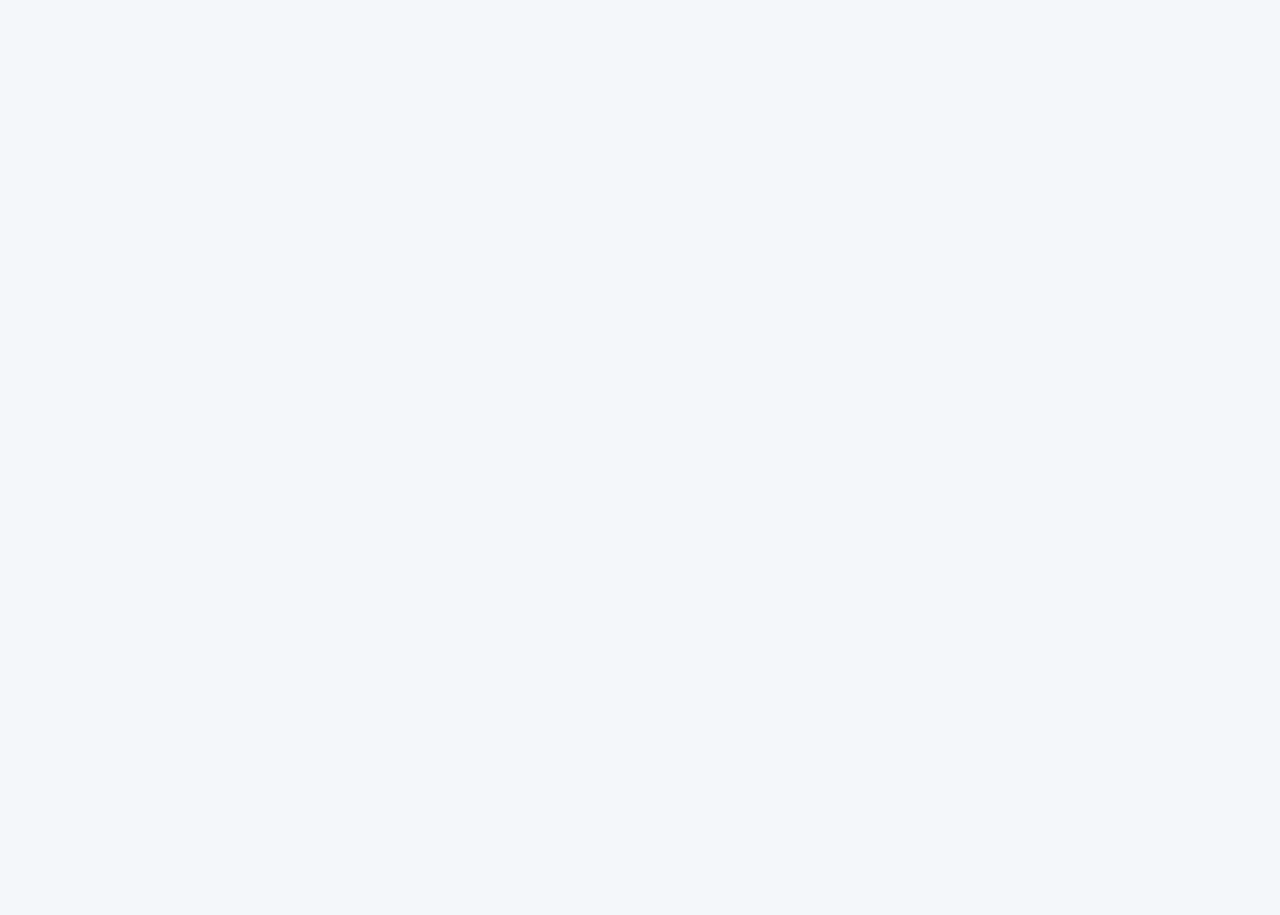
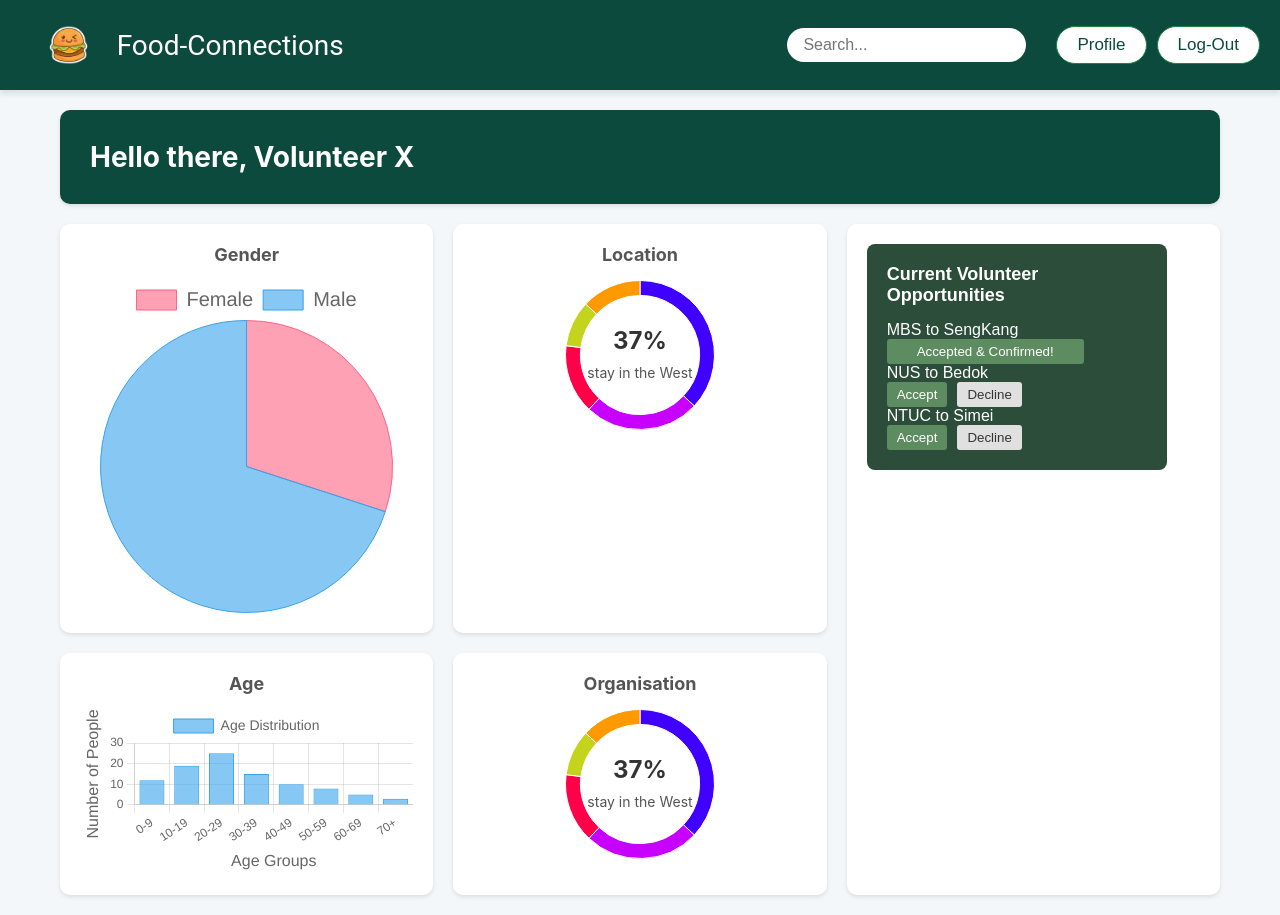
Before and after one commit to Code-to-Give/Frontend, a React (Create React App) app in the folder food-connections/: page /home in a window 1280 px wide. Before the commit this address had no page. Before the commit the page ends 800 px from the top, so only its background shows below. Built offline with nearby package versions, Linux system fonts and the light colour scheme.

Commit message:
added volunteer pages

```diff
--- a/food-connections/src/App.js
+++ b/food-connections/src/App.js
@@ -9,6 +9,8 @@ import DonorProfilePage from "./pages/ProfilePage/DonorProfilePage";
 import FormPage from "./pages/FormPage/FormPage";
 import DonorApprovalPage from "./pages/DonorApprovalPage/DonorApprovalPage";
 import DonorHomePage from "./pages/HomePage/DonorHomePage";
+import VolunHomePage from "./pages/HomePage/VolunHomePage";
+
 import "./App.css";
 
 function App() {
@@ -21,11 +23,13 @@ function App() {
         <Route path="/donor-approval" element={<DonorApprovalPage />} />
         <Route path="/donor-home" element={<DonorHomePage />} />
         <Route path="/bene-home" element={<BeneHomePage />} />
+        <Route path="/home" element={<VolunHomePage />} />
         <Route path="/donor-profile" element={<DonorProfilePage />} />
         <Route path="/bene-profile" element={<DonorProfilePage />} />
         {/* <Route path="/bene-home" element={<BeneHomePage />} /> */}
         {/* <Route path="/bene-profile" element={<BeneProfilePage />} /> */}
         <Route path="/form" element={<FormPage />} />
+
 
       </Routes>
     </Router>
--- /dev/null
+++ b/food-connections/src/components/VolunteerNotif/VolunteerNotif.css
@@ -0,0 +1,69 @@
+body {
+    font-family: 'Roboto', sans-serif;
+    background-color: #f4f7fa;
+    margin: 0;
+    padding: 0;
+  }
+
+  .dashboard-container {
+    padding: 20px;
+    max-width: 1200px;
+    margin: 0 auto;
+  }
+
+  .dashboard-header {
+    display: flex;
+    justify-content: space-between;
+    align-items: center;
+    padding: 30px;
+    background-color: #0d4a3e;
+    border-radius: 10px;
+    box-shadow: 0 2px 4px rgba(0, 0, 0, 0.1);
+    margin-bottom: 20px;
+  }
+
+  .dashboard-header h1 {
+    margin: 0;
+    font-size: 28px;
+    color: #ffffff;
+  }
+
+  .dashboard-content {
+    display: grid;
+    grid-template-columns: 1fr 1fr 1fr;
+    gap: 20px;
+  }
+
+  .charts {
+    display: grid;
+    grid-template-columns: repeat(2, 1fr);
+    gap: 20px;
+    grid-column: span 2;
+  }
+
+  .chart-item {
+    background-color: #ffffff;
+    padding: 20px;
+    border-radius: 10px;
+    box-shadow: 0 2px 4px rgba(0, 0, 0, 0.1);
+    text-align: center;
+  }
+
+  .chart-item h2 {
+    font-size: 18px;
+    margin-bottom: 15px;
+    color: #555;
+  }
+
+  .pending-volunteer {
+    background-color: #ffffff;
+    padding: 20px;
+    border-radius: 10px;
+    box-shadow: 0 2px 4px rgba(0, 0, 0, 0.1);
+  }
+
+  .pending-volunteer h2 {
+    font-size: 18px;
+    margin-bottom: 15px;
+    color: #ffffff;
+  }
--- /dev/null
+++ b/food-connections/src/components/VolunteerNotif/VolunteerNotif.js
@@ -0,0 +1,69 @@
+import React from "react";
+import "./VolunteerNotif.css";
+
+const Button = ({ label, onClick, disabled, className }) => {
+  return (
+    <button className={className} onClick={onClick} disabled={disabled}>
+      {label}
+    </button>
+  );
+};
+
+const VolunteerItem = ({ name, status, onAccept, onDecline }) => {
+  return (
+    <div className="volunteerItem">
+      <span className="volunteerItem">{name}</span>
+      {status === "pending" ? (
+        <div className="buttonGroup">
+          <Button label="Accept" onClick={onAccept} className="acceptButton" />
+          <Button
+            label="Decline"
+            onClick={onDecline}
+            className="declineButton"
+          />
+        </div>
+      ) : (
+        <Button
+          label="Accepted & Confirmed!"
+          disabled={true}
+          className="statusButton"
+        />
+      )}
+    </div>
+  );
+};
+
+const VolunteerNotif = () => {
+  const donations = [
+    { name: "MBS to SengKang", status: "accepted" },
+    { name: "NUS to Bedok", status: "pending" },
+    { name: "NTUC to Simei", status: "pending" },
+  ];
+
+  const handleAccept = (name) => {
+    console.log(`${name} accepted`);
+    // Handle accept logic
+  };
+
+  const handleDecline = (name) => {
+    console.log(`${name} declined`);
+    // Handle decline logic
+  };
+
+  return (
+    <div className="container">
+      <h2 className="title">Current Volunteer Opportunities</h2>
+      {donations.map((donation) => (
+        <VolunteerItem
+          key={donation.name}
+          name={donation.name}
+          status={donation.status}
+          onAccept={() => handleAccept(donation.name)}
+          onDecline={() => handleDecline(donation.name)}
+        />
+      ))}
+    </div>
+  );
+};
+
+export default VolunteerNotif;
--- /dev/null
+++ b/food-connections/src/pages/HomePage/VolunHomePage.css
@@ -0,0 +1,69 @@
+body {
+    font-family: 'Roboto', sans-serif;
+    background-color: #f4f7fa;
+    margin: 0;
+    padding: 0;
+  }
+
+  .dashboard-container {
+    padding: 20px;
+    max-width: 1200px;
+    margin: 0 auto;
+  }
+
+  .dashboard-header {
+    display: flex;
+    justify-content: space-between;
+    align-items: center;
+    padding: 30px;
+    background-color: #0d4a3e;
+    border-radius: 10px;
+    box-shadow: 0 2px 4px rgba(0, 0, 0, 0.1);
+    margin-bottom: 20px;
+  }
+
+  .dashboard-header h1 {
+    margin: 0;
+    font-size: 28px;
+    color: #ffffff;
+  }
+
+  .dashboard-content {
+    display: grid;
+    grid-template-columns: 1fr 1fr 1fr;
+    gap: 20px;
+  }
+
+  .charts {
+    display: grid;
+    grid-template-columns: repeat(2, 1fr);
+    gap: 20px;
+    grid-column: span 2;
+  }
+
+  .chart-item {
+    background-color: #ffffff;
+    padding: 20px;
+    border-radius: 10px;
+    box-shadow: 0 2px 4px rgba(0, 0, 0, 0.1);
+    text-align: center;
+  }
+
+  .chart-item h2 {
+    font-size: 18px;
+    margin-bottom: 15px;
+    color: #555;
+  }
+
+  .pending-donations {
+    background-color: #ffffff;
+    padding: 20px;
+    border-radius: 10px;
+    box-shadow: 0 2px 4px rgba(0, 0, 0, 0.1);
+  }
+
+  .pending-donations h2 {
+    font-size: 18px;
+    margin-bottom: 15px;
+    color: #ffffff;
+  }
--- /dev/null
+++ b/food-connections/src/pages/HomePage/VolunHomePage.js
@@ -0,0 +1,48 @@
+import React from "react";
+import "./VolunHomePage.css";
+import LoggedInNavbar from "../../components/LoggedInNavBar/LoggedInNavBar";
+import Piechart from "../../components/Piechart/Piechart";
+import Histogram from "../../components/Histogram/Histogram";
+import DonutChart from "../../components/DonutChart/DonutChart";
+import VolunteerNotif from "../../components/VolunteerNotif/VolunteerNotif";
+
+function VolunHomePage() {
+  return (
+    <div>
+      <LoggedInNavbar />
+      <div className="dashboard-container">
+        <header className="dashboard-header">
+          <h1>Hello there, Volunteer X</h1>
+        </header>
+        <div className="dashboard-content">
+          <div className="charts">
+            <div className="chart-item">
+              <h2>Gender</h2>
+              <Piechart />
+            </div>
+
+            <div className="chart-item">
+              <h2>Location</h2>
+              <DonutChart />
+            </div>
+
+            <div className="chart-item">
+              <h2>Age</h2>
+              <Histogram />
+            </div>
+
+            <div className="chart-item">
+              <h2>Organisation</h2>
+              <DonutChart />
+            </div>
+          </div>
+          <div className="pending-donations">
+            <VolunteerNotif />
+          </div>
+        </div>
+      </div>
+    </div>
+  );
+}
+
+export default VolunHomePage;
--- a/food-connections/src/pages/LandingPage/LandingPage.css
+++ b/food-connections/src/pages/LandingPage/LandingPage.css
@@ -93,13 +93,13 @@ body {
   box-shadow: 0px 6px 12px rgba(0, 0, 0, 0.15);
 }
 
-#donor-section h2, #beneficiary-section h2 {
+#donor-section h2, #beneficiary-section h2, #volunteer-section h2{
   font-size: 1.8rem;
   color: #0d4a3e;
   margin-bottom: 10px;
 }
 
-#donor-section p, #beneficiary-section p {
+#donor-section p, #beneficiary-section p, #volunteer-section p{
   font-size: 1rem;
   color: #333;
   line-height: 1.6;
--- a/food-connections/src/pages/LandingPage/LandingPage.js
+++ b/food-connections/src/pages/LandingPage/LandingPage.js
@@ -35,6 +35,14 @@ function LandingPage() {
               ensuring that you and your loved ones have access to nutritious meals.
             </p>
           </div>
+          <div className="info-section" id="volunteer-section">
+            <h2>For Volunteers</h2>
+            <p>
+            Empowering volunteers to connect food donors with those in need, facilitating the transportation of surplus
+            food directly from generous donors to grateful beneficiaries. Our mission is to ensure that every donation is
+            delivered with care and minimizing waste. Join us in making a tangible difference, one delivery at a time.
+            </p>
+          </div>
         </div>
       </div>
       <div id="banner-container">
```
Also changed, not shown: food-connections/src/pages/SignupPage/SignUpPage.js (+41 -41 lines), 1 other file (tests, documents, lock files or other folders).
